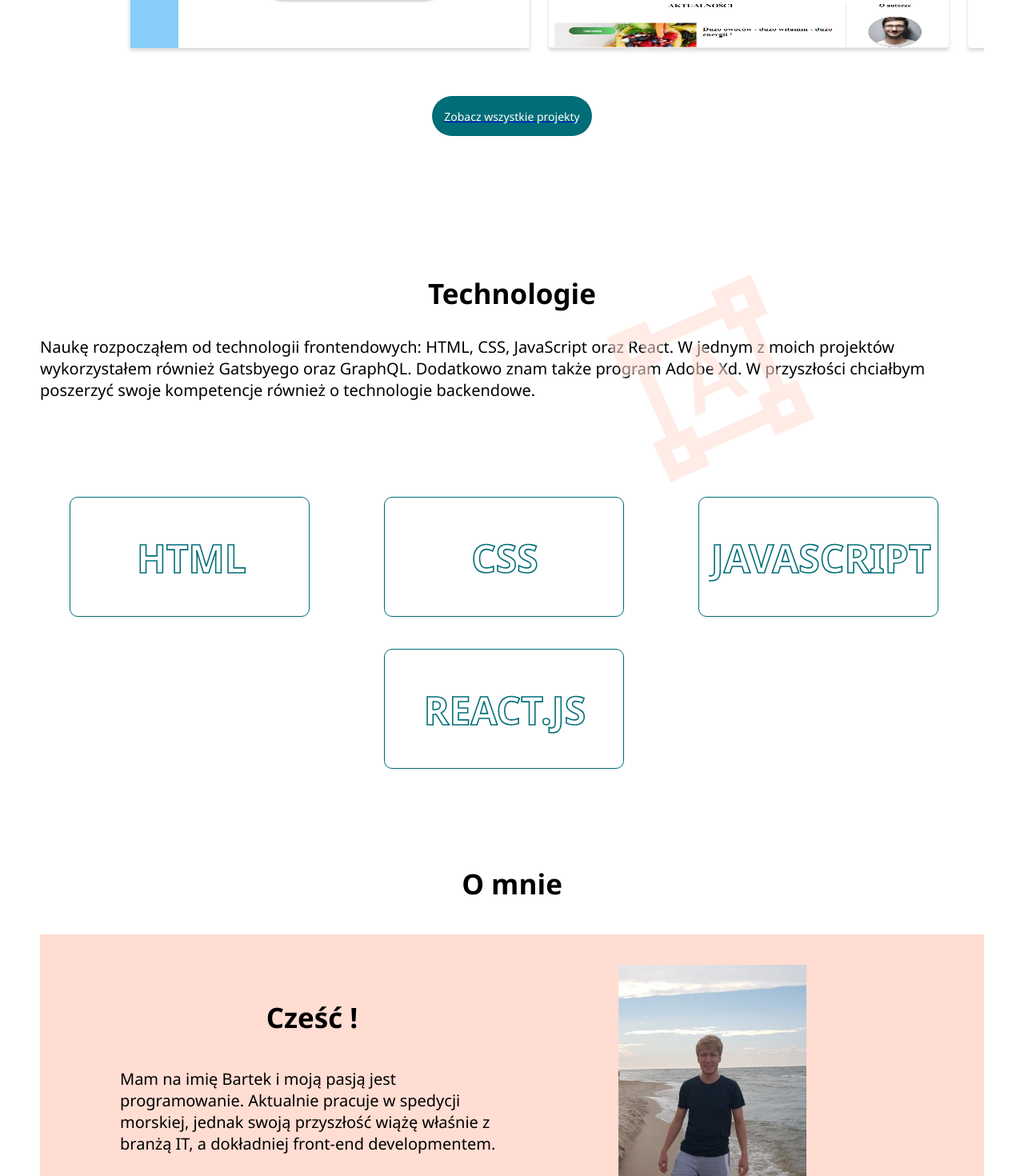
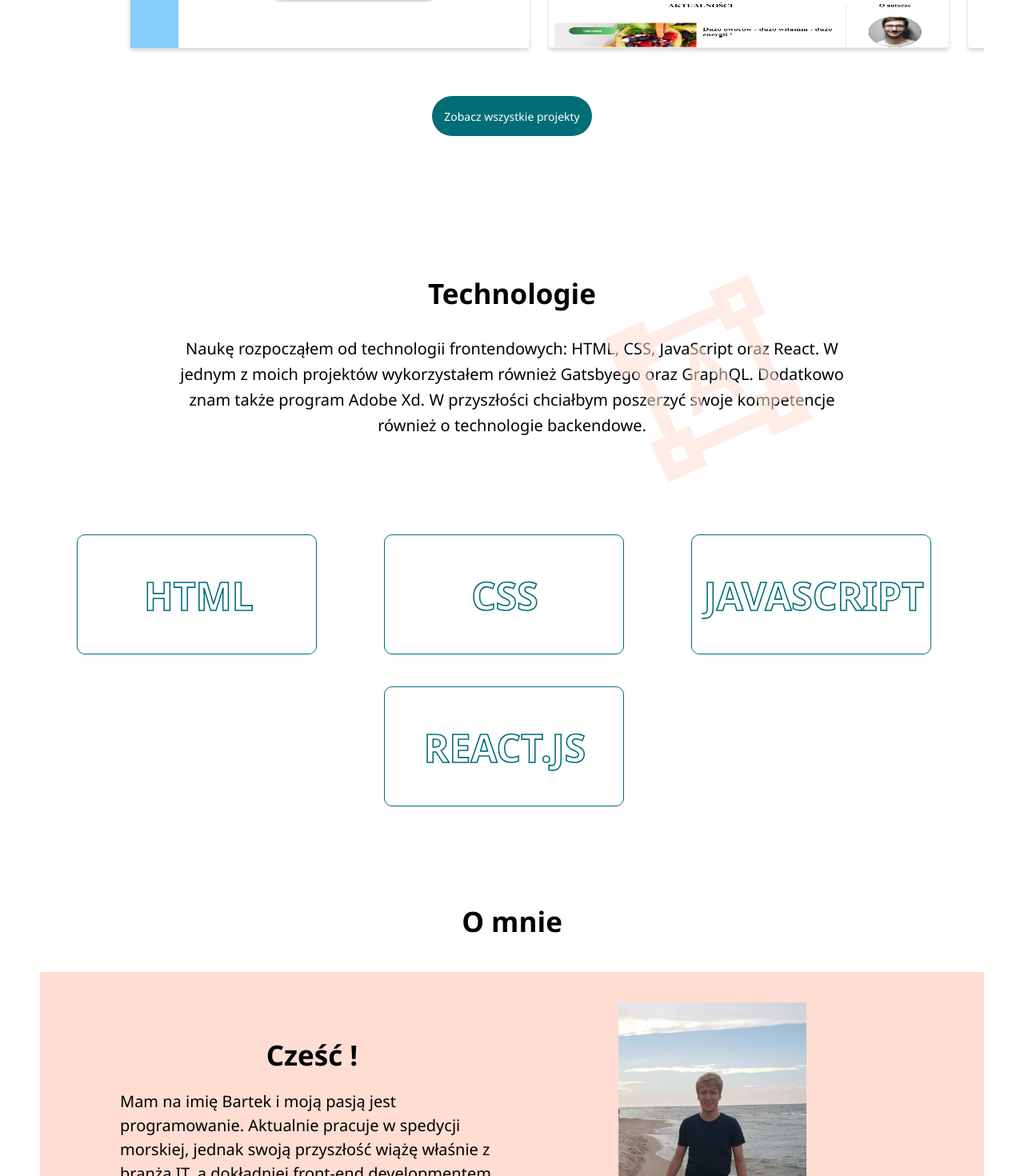
Before and after one commit to Bartlomiej95/MyWebsite, a React (Create React App) app: page / in a window 1280 px wide. Shown: the part 1300-2770 px from the top of the page at 80% size. Built offline with nearby package versions, Linux system fonts and the light colour scheme; what react-animations would draw is missing.

Commit message:
Little corrections and restyle
Restyling of some components: center paragraphs, set min-height for
sections in mobile view, center flyout menu, update mainTheme

```diff
--- a/src/components/Paragraph/Paragraph.js
+++ b/src/components/Paragraph/Paragraph.js
@@ -2,9 +2,12 @@ import styled from 'styled-components';
 
 export const Paragraph = styled.p`
     font-size: ${({ theme }) => theme.Paragraph.mobileFontSize};
+    line-height: ${({ theme }) => theme.Paragraph.mobileLineHeight};
 
     @media(min-width: 1280px){
         font-size: ${({ theme }) => theme.Paragraph.desktopFontSize};
+        width: ${({ theme }) => theme.Paragraph.desktopWidth};
+        line-height: ${({ theme }) => theme.Paragraph.desktopLineHeight};
     }
 `;
 
@@ -13,3 +16,14 @@ export const NavBannerParagraph = styled.p`
     font-size: ${({ theme }) => theme.NavBannerParagraph.fontSize};
 
 `;
+
+export const ParagraphAboutMe = styled.p`
+    font-size: ${({ theme }) => theme.ParagraphAboutMe.mobileFontSize};
+    line-height: ${({ theme }) => theme.ParagraphAboutMe.mobileLineHeight};
+
+    @media(min-width: 1280px) {
+        font-size: ${({ theme }) => theme.ParagraphAboutMe.desktopFontSize};
+        margin-top: ${({ theme }) => theme.ParagraphAboutMe.desktopMarginTop};
+        line-height: ${({ theme }) => theme.ParagraphAboutMe.desktopLineHeight};
+    }
+`;
--- a/src/molecules/FlyoutMenu/FlyoutMenu.js
+++ b/src/molecules/FlyoutMenu/FlyoutMenu.js
@@ -50,6 +50,7 @@ const NavLink = styled(Link)`
     font-size: 20px;
     list-style: none;
     padding-bottom: 15px;
+    text-align: center;
 
     :hover{
         color:#006D77;
--- a/src/molecules/Tech/Tech.js
+++ b/src/molecules/Tech/Tech.js
@@ -12,6 +12,10 @@ const Wrapper = styled.div`
     margin: 30px auto;
     border-radius: 10px;
     border: 1px solid #006D77;
+
+    display: flex;
+    justify-content: center;
+    align-items: center;
 
     @media(min-width: 1280px){
         width: 300px;
@@ -44,8 +48,6 @@ const Wrapper = styled.div`
 
 const DescriptionParagraph = styled(Paragraph)`
     display: block;
-    width: 100%;
-    height: 100%;
     color: white;
     padding: 5px 10px;
     font-size: 14px;
--- a/src/organisms/AboutMe/AboutMe.js
+++ b/src/organisms/AboutMe/AboutMe.js
@@ -3,7 +3,7 @@ import styled from 'styled-components';
 import foto from '../../assets/bartlomiejpanfil.jpg';
 import bcgIconThree from '../../assets/bcgIconThree.svg';
 import { SubHeading } from '../../components/Heading/Heading';
-import { Paragraph } from '../../components/Paragraph/Paragraph';
+import { ParagraphAboutMe } from '../../components/Paragraph/Paragraph';
 
 const Wrapper = styled.section`
     position: relative;
@@ -80,7 +80,6 @@ const WrapperDiv = styled.div`
 
 const LeftSideDiv = styled.div`
     width: 45vw;
-    padding-top: 20px;
 
     @media(min-width: 1280px){
         padding-top: 80px;
@@ -103,13 +102,8 @@ const RightSideDiv = styled.div`
     }
 `;
 
-const ParagraphAboutMe = styled(Paragraph)`
-    margin: 30px 10px 30px 10px;
-
-    @media(min-width: 1280px) {
-        font-size: 20px;
-        margin-top: 40px;
-    }
+const ParagraphAbout = styled(ParagraphAboutMe)`
+    margin: 20px 0px 30px 10px;
 
     @media(max-width: 325px) {
         font-size: 10px;
@@ -123,8 +117,8 @@ const AboutMe = () => {
             <WrapperDiv>
                 <LeftSideDiv>
                     <SubHeading>Cześć !</SubHeading>
-                    <ParagraphAboutMe>Mam na imię Bartek i moją pasją jest programowanie. Aktualnie pracuje w spedycji morskiej,
-                        jednak swoją przyszłość wiążę właśnie z branżą IT, a dokładniej front-end developmentem.</ParagraphAboutMe>
+                    <ParagraphAbout>Mam na imię Bartek i moją pasją jest programowanie. Aktualnie pracuje w spedycji morskiej,
+                        jednak swoją przyszłość wiążę właśnie z branżą IT, a dokładniej front-end developmentem.</ParagraphAbout>
                     <a href="https://www.linkedin.com/in/bart%C5%82omiej-panfil-8a6a8b196/" >Poznaj mnie </a>
                 </LeftSideDiv>
                 <RightSideDiv>
--- a/src/organisms/Banner/Banner.js
+++ b/src/organisms/Banner/Banner.js
@@ -54,13 +54,13 @@ const SmallBcgIcon = styled.img`
 const BigBcgIcon = styled.img`
     display: block;
     position: absolute;
-    bottom: 10%;
-    right: -22%;
+    bottom: 18%;
+    right: -15%;
     transform: translateY(30%);
     z-index: -1;
 
     @media(min-width: 1280px){
-        bottom: 10%;
+        bottom: 18%;
         right: 20%;
     }
 `;
--- a/src/organisms/Contact/Contact.js
+++ b/src/organisms/Contact/Contact.js
@@ -70,7 +70,7 @@ const Form = styled.form`
 
         input {
             font-size: 20px;
-            padding: 10px 0 10px 10px;
+            padding: 15px 10px;
             margin-bottom: 10px;
         }
 
@@ -87,6 +87,15 @@ const Form = styled.form`
 const ParagraphContact = styled(Paragraph)`
     display: block;
     margin: 30px auto 50px auto;
+    width: 90%;
+    line-height: ${({ theme }) => theme.Paragraph.mobileLineHeight};
+    text-align: center;
+
+    @media(min-width: 1280px){
+        width: %;
+        line-height: ${({ theme }) => theme.Paragraph.desktopLineHeight};
+
+    }
 
 `;
 
@@ -140,8 +149,8 @@ const Contact = () => {
     return(
         <Wrapper id="contact">
             <SubHeading>Napisz do mnie !</SubHeading>
-            <ParagraphContact> Chcesz dowiedzieć się o mnie czegoś więcej ? A może jesteś zainteresowany współpracą lub chcesz zaprosić mnie na rozmowę kwalifikacyjną ?
-                Zapraszam do kontaktu !
+            <ParagraphContact> Chcesz dowiedzieć się o mnie czegoś więcej? A może jesteś zainteresowany współpracą lub chcesz zaprosić mnie na rozmowę kwalifikacyjną?
+                Zapraszam do kontaktu!
             </ParagraphContact>
             <FormWrapper>
                 <Form onSubmit={handleSubmit(sendEmail)}>
--- a/src/organisms/ProjectsSection/ProjectsSection.js
+++ b/src/organisms/ProjectsSection/ProjectsSection.js
@@ -13,12 +13,17 @@ const Wrapper = styled.section`
     overflow: hidden;
     max-width: ${({ theme }) => theme.ProjectSection.Wrapper.mobileMaxWidth};
     min-height: ${({ theme }) => theme.ProjectSection.Wrapper.mobileMinHeight};
+    margin: 0 auto;
+    background-color: transparent;
+
+    a {
+        text-decoration: none;
+    }
 
     @media(min-width: 1280px){
         padding: 0 ${({ theme }) => theme.ProjectSection.Wrapper.desktopLeftPadding};
         overflow: hidden;
         width: 1180px;
-        margin: 0 auto;
     }
 `;
 
--- a/src/organisms/TechSection/TechSection.js
+++ b/src/organisms/TechSection/TechSection.js
@@ -12,11 +12,11 @@ const Wrapper = styled.section`
     max-width: ${({ theme }) => theme.TechSection.Wrapper.mobileMaxWidth};
     min-height: ${({ theme }) => theme.TechSection.Wrapper.mobileMinWidth};
     overflow: hidden;
+    margin: 0 auto;
 
     @media(min-width: 1280px) {
         /* padding: 0 ${({ theme }) => theme.TechSection.Wrapper.desktopPaddingLevels}; */
         width: 1180px;
-        margin: 0 auto;
     }
 `;
 
@@ -52,6 +52,12 @@ const BcgIcon = styled.img`
 const TechParagraph = styled(Paragraph)`
 
     margin: 30px auto 50px auto;
+    text-align: center;
+    line-height: ${({ theme }) => theme.Paragraph.mobileLineHeight};
+
+    @media(min-width: 1280px){
+        line-height: ${({ theme }) => theme.Paragraph.desktopLineHeight};
+    }
 
 `;
 
--- a/src/theme/mainTheme.js
+++ b/src/theme/mainTheme.js
@@ -23,7 +23,7 @@ export const theme = {
         mobileHeight: '30px',
         desktopWidth: '150px',
         desktopHeight: '40px',
-        borderRadius: '10px',
+        borderRadius: '20px',
         desktopFontSize: '20px',
 
     },
@@ -66,13 +66,25 @@ export const theme = {
 
     // Paragraph - start
     Paragraph: {
-        mobileFontSize: '12px',
+        mobileFontSize: '14px',
         desktopFontSize: '20px',
+        desktopWidth: '75%',
+        mobileLineHeight: '24px',
+        desktopLineHeight: '32px',
     },
 
     NavBannerParagraph: {
         fontSize: '14px',
     },
+
+    ParagraphAboutMe: {
+        mobileLineHeight: '18px',
+        desktopLineHeight: '30px',
+        mobileFontSize: '12px',
+        desktopFontSize: '20px',
+        desktopMarginTop: '40px',
+    },
+
     // Paragraph - end
 
 
@@ -114,7 +126,7 @@ export const theme = {
             mobileHeight: '100vh',
             mobilePaddingTop: '40px',
             mobileMaxWidth: '100%',
-            mobileMinHeight: '100vh',
+            mobileMinHeight: '600px',
             desktopLeftPadding: '100px'
         },
 
@@ -133,7 +145,7 @@ export const theme = {
     // TechSection - start
     TechSection: {
         Wrapper: {
-            mobileMaxWidth: '100%',
+            mobileMaxWidth: '90%',
             mobileMinHeight: '100vh',
             desktopPaddingLevels: '100px'
         },
@@ -179,7 +191,7 @@ export const theme = {
             mobileHeight: '60vh',
             mobileMarginTop: '150px',
             mobileMarginBottom: '50px',
-            mobileMinHeight: '60vh',
+            mobileMinHeight: '500px',
             desktopPaddingLevels: '100px',
             desktopHeight: '100vh'
         }
```
